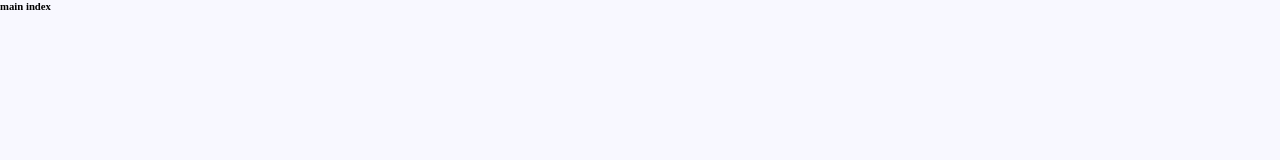
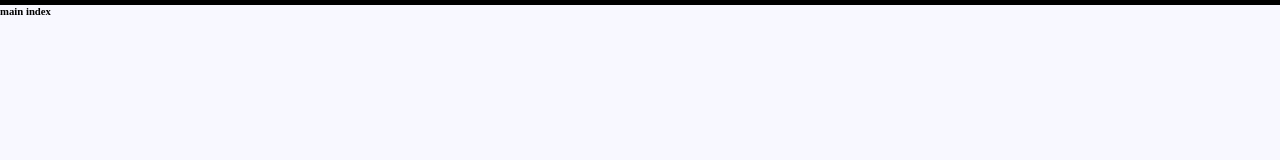
Before and after one commit to nuitmod/npx_io, a website: page index.html in a window 1280 px wide. Drawn offline with nearby package versions, Linux system fonts and the light colour scheme.

Commit message:
add menu

```diff
--- a/css/style.css
+++ b/css/style.css
@@ -1,10 +1,16 @@
 :root{
-  --bg-clr: ghostwhite;
+  --bg-main: ghostwhite;
+  --bg-menu: black;
 }
 *{
   margin: 0;
   padding: 0;
 }
 body{
-  background: var(--bg-clr);
+  background: var(--bg-main);
 }
+.menu{
+  background: var(--bg-menu);
+  width: auto;
+  height: 5px;
+}
--- a/index.html
+++ b/index.html
@@ -19,11 +19,11 @@
   <link rel="manifest" href="manifest.json">
 </head>
 <body>
-
+  <div class="menu"></div>
   <h6>main index</h6>
   <div class="amp-text">
   <div class="">
-    <amp-img src="./img/img5.jpg" alt="" height="89" width="39"></amp-img>
+    <amp-img src="./img/img5.JPG" alt="" height="89" width="39"></amp-img>
   </div>
 </div>
 <script src="index.js"></script>
```
Also changed, not shown: 1 other file.
